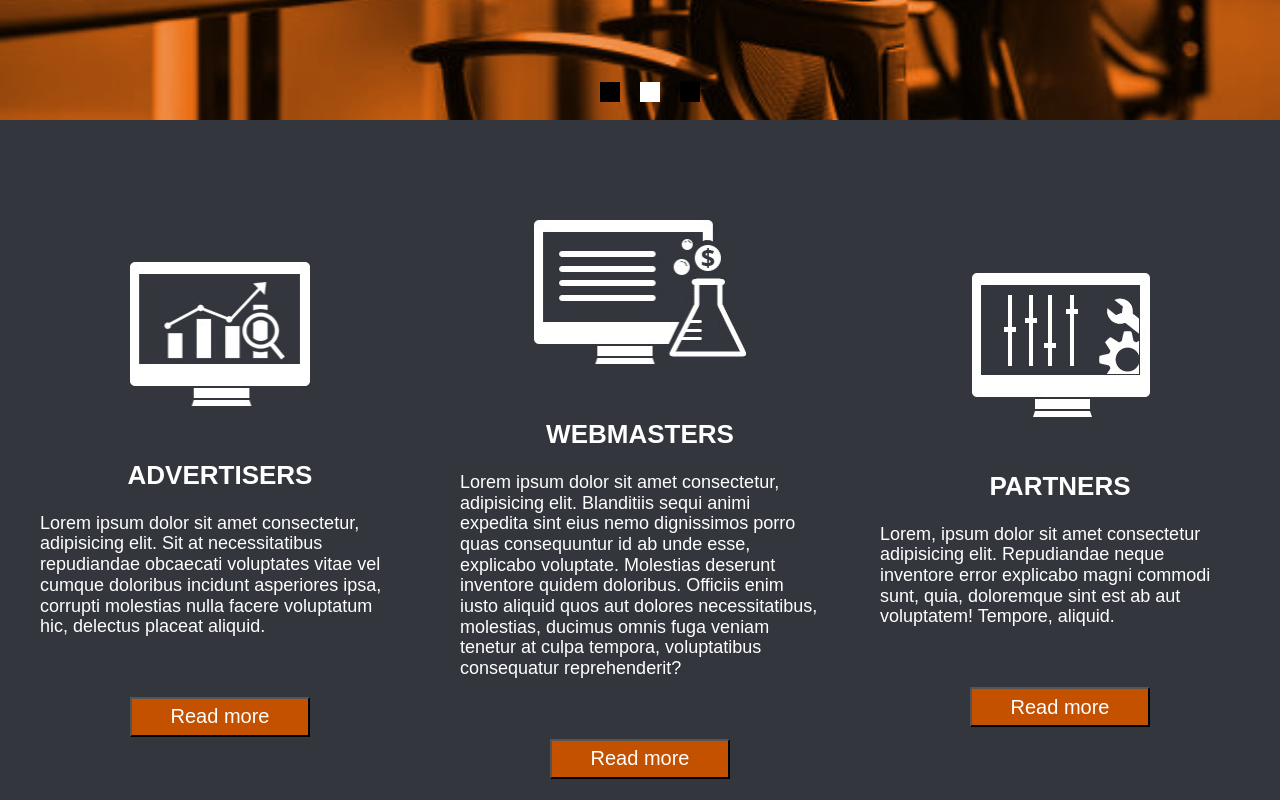
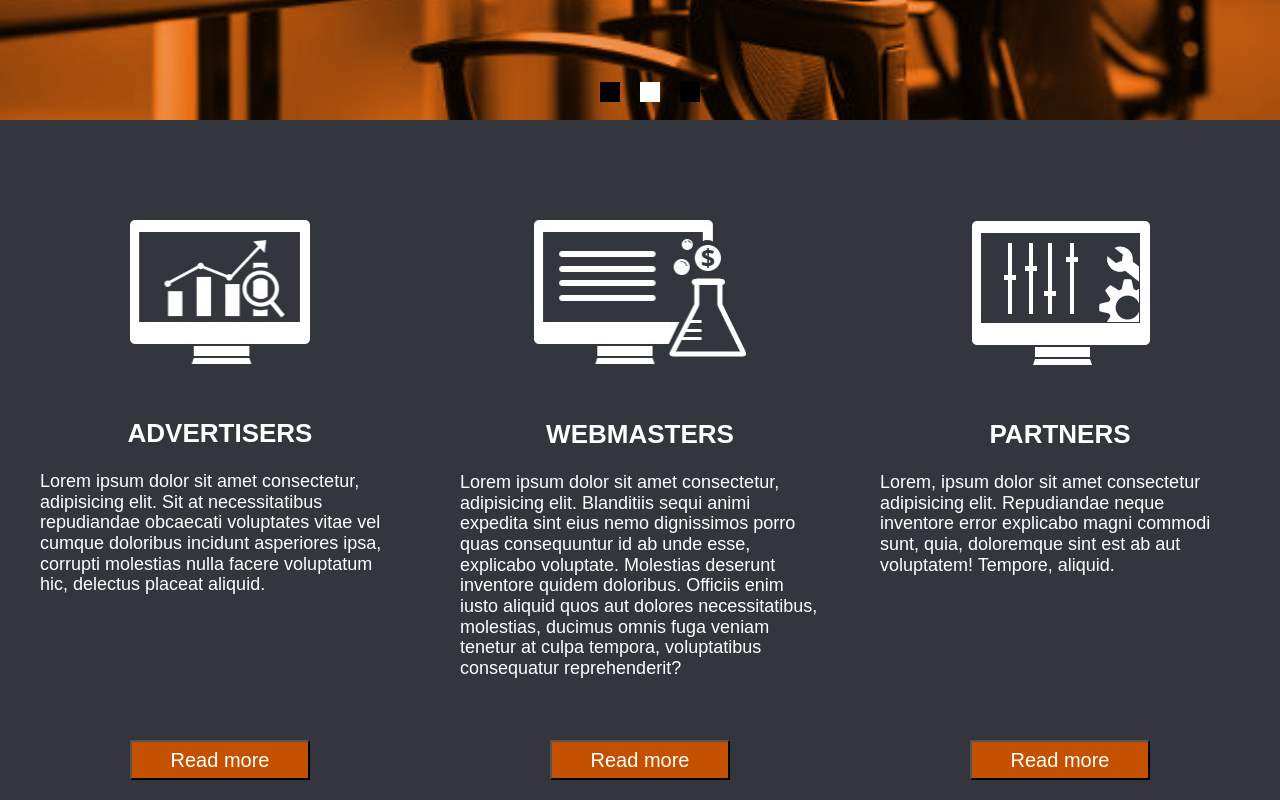
Before and after one commit to IgorOksentyuk/animated_landing, a plain HTML site: page index.html in a window 1280 px wide. Shown: the part 680-1480 px from the top of the page. Drawn offline with nearby package versions, Linux system fonts and the light colour scheme.

Commit message:
Added flex-grow 2 to block text for same elements positioning in each block

```diff
--- a/styles/styles.scss
+++ b/styles/styles.scss
@@ -293,14 +293,13 @@ body {
       width: 100%;
       display: flex;
       justify-content: center;
-      align-items: center;
       padding: 100px 0;
       background-color: var(--backgroundBlack);
       color: #fff;
 
       .item {
         max-width: 360px;
-        align-self: center;
+        min-height: 560px;
         margin-right: 60px;
         display: flex;
         flex-direction: column;
@@ -317,6 +316,7 @@ body {
 
         &__text {
           margin: 0 0 60px 0;
+          flex-grow: 2;
         }
 
         .btn {
```
Also changed, not shown: styles/styles.css, 1 other file.
